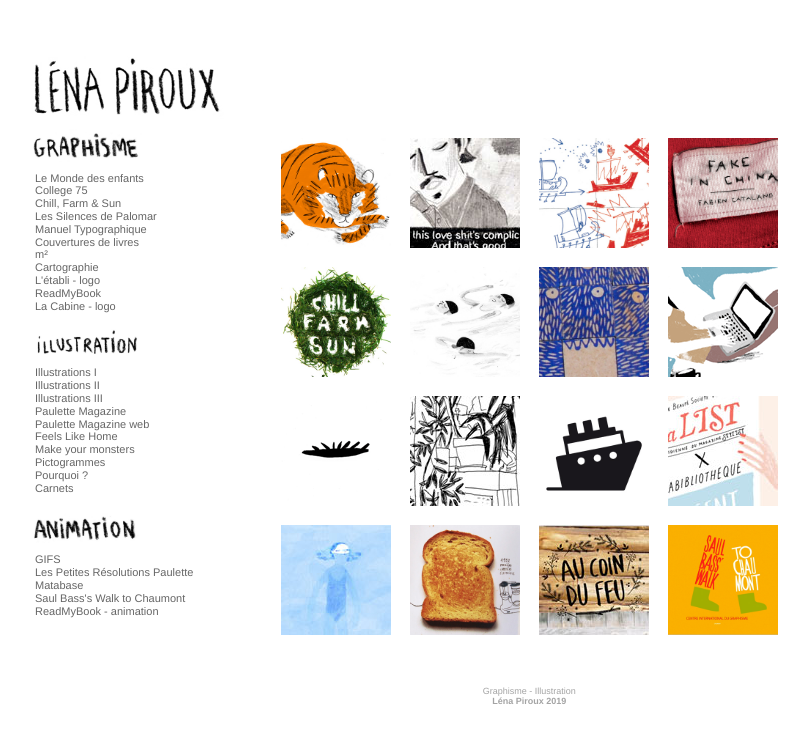
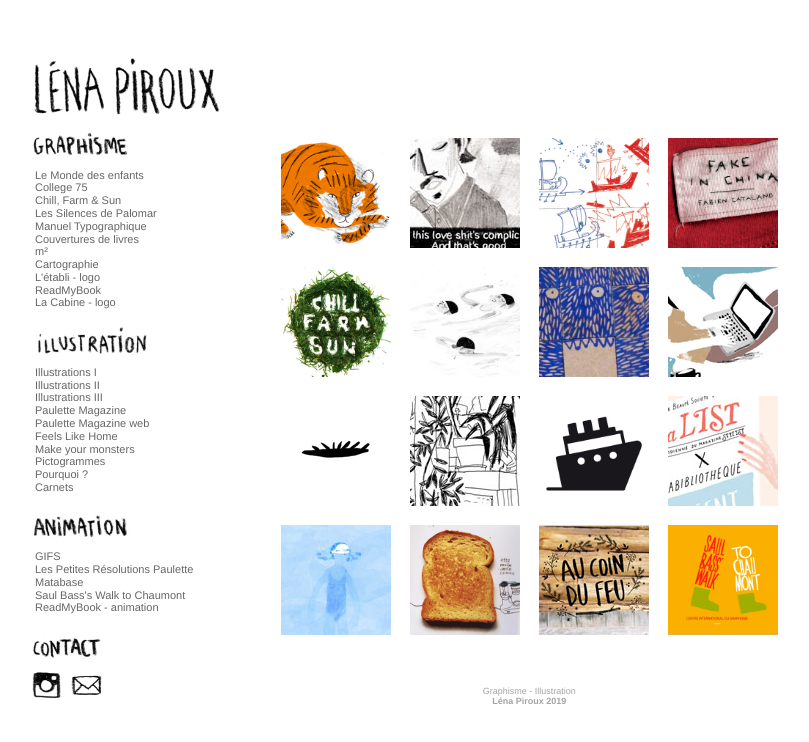
Before and after one commit to Jackseed/lenapx-website, an Angular app: page /home in a window 1280 px wide. Shown: the top 742 px of the page, without its empty margins (234-1043 px from the left). Built offline with nearby package versions, Linux system fonts and the light colour scheme.

Commit message:
add contact part for menu

```diff
--- a/src/app/layout/menu/menu.component.css
+++ b/src/app/layout/menu/menu.component.css
@@ -15,15 +15,21 @@ ul {
 }
 
 .images-titres1 {
-    width: 45%;
+    height: 30px;
     margin-left:3%;
     margin-top:0%;
     margin-bottom:2%;
 }
 
 .images-titres {
-    width: 45%;
+    height: 30px;
     margin-left:3%;
     margin-top:7%;
     margin-bottom:2%;
 }
+
+.images-contact {
+    height: 30px;
+    margin-left:3%;
+    width: 33px;
+}
--- a/src/app/layout/menu/menu.component.html
+++ b/src/app/layout/menu/menu.component.html
@@ -1,7 +1,7 @@
 
 <div *ngFor="let titre of imageTitres; let i= index;">
 
-    <!-- IMAGE TITRE SECTION -->
+    <!-- IMAGE TITRE DES SECTIONS -->
     <img [class.images-titres1]="i === 0" [class.images-titres]="i > 0" src='assets/img/{{titre.image}}'>
 
     <!-- TITRE DES PROJETS PAR SECTION -->
@@ -14,3 +14,11 @@
     </ul>
 
 </div>
+<div>
+    <a href="http://instagram.com/lenapiroux" target="_blank">
+        <img class="images-contact" src="assets/img/instalena.jpg" alt="Contactez-moi!">
+    </a>
+    <a href="mailto:atelier@lenapiroux.com">
+        <img class="images-contact" src="assets/img/mail.jpg" alt="Contactez-moi!">
+    </a>
+</div>
--- a/src/app/layout/menu/menu.component.ts
+++ b/src/app/layout/menu/menu.component.ts
@@ -19,7 +19,8 @@ export class MenuComponent implements OnInit {
   public imageTitres: ImageTitre[] = [
     {section: 'graphisme', image: 'menu-graphisme.jpg'},
     {section: 'illustration', image: 'menu-illustration.jpg'},
-    {section: 'animation', image: 'menu-animation.jpg'}
+    {section: 'animation', image: 'menu-animation.jpg'},
+    {section: 'contact', image: 'menu-contact.jpg'}
   ];
 
   public projets: Projet[] = PROJETS;
```
